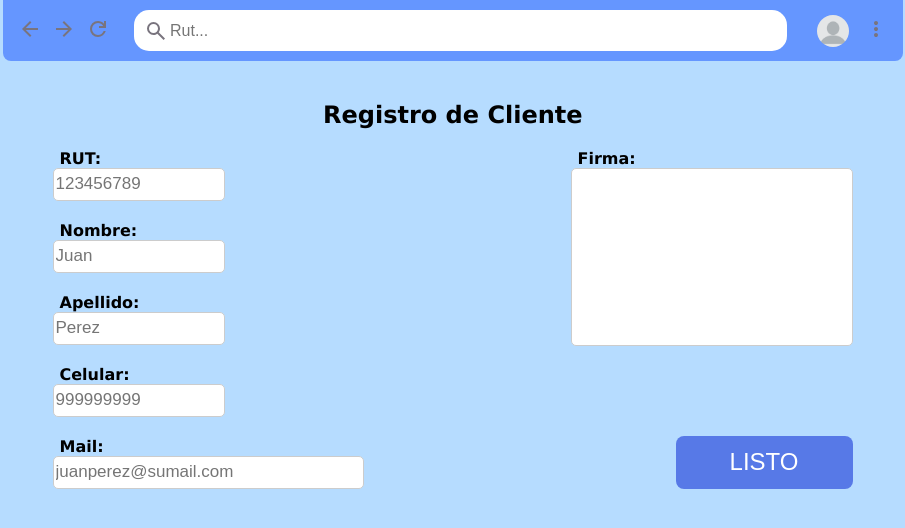
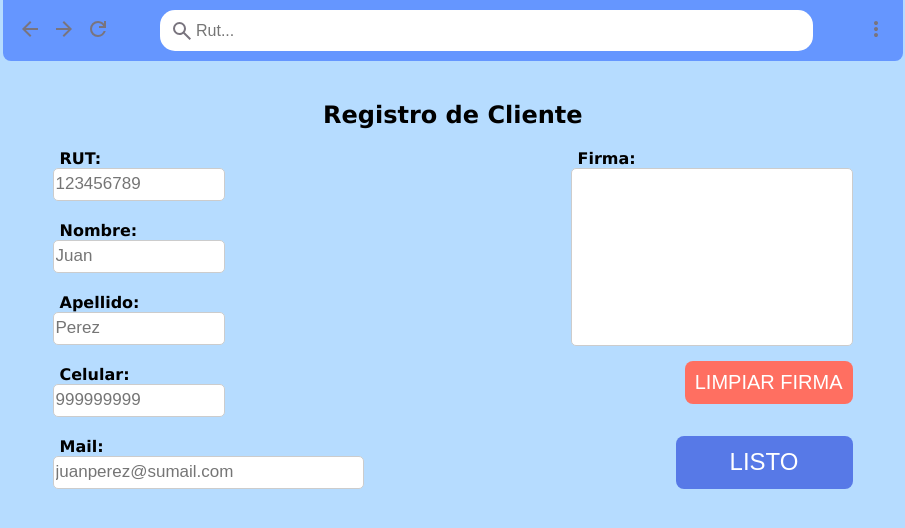
Before and after one commit to Matoxx01/Mike-s-Software, an Electron app: page home/home.html in a window 905 px wide. Drawn offline with nearby package versions, Linux system fonts and the light colour scheme.

Commit message:
refractor: welcome message in home and {photo} delete

```diff
--- a/home/home.css
+++ b/home/home.css
@@ -213,6 +213,26 @@ textarea {
     color: #5779E7;
 }
 
+.clearButton {
+    padding: 10px;
+    border: none;
+    background-color: #FF6F61;
+    color: white;
+    font-size: 20px;
+    border-radius: 8px;
+    cursor: pointer;
+    align-self: flex-end;
+    margin-top: 15px;
+    transition: background-color 0.3s, box-shadow 0.3s, border 0.3s;
+}
+
+.clearButton:hover {
+    background-color: #ffffff;
+    box-shadow: 0 0 10px #FF6F61;
+    border: 2px solid #FF6F61;
+    color: #FF6F61;
+}
+
 /* Flash Messages */
 
 .flash-messages {
--- a/home/home.html
+++ b/home/home.html
@@ -38,7 +38,6 @@
 
         <!-- Foto de perfil y opciones (derecha) -->
         <div class="toolbar-right">
-            <img class="profile-img" src="../assets/images/no_photo.webp" alt="Foto de perfil" />
             <button class="toolbar-btn">
                 <img src="../assets/icons/more.svg" alt="Más opciones" />
             </button>
@@ -78,6 +77,7 @@
             <div class="firmaContainer">
                 <label for="firma">Firma:</label>
                 <canvas id="firmaCanvas" width="280" height="176"></canvas>
+                <button type="button" id="clearCanvas" class="clearButton">LIMPIAR FIRMA</button>
             </div>
 
             <button type="submit" class="readyButton">LISTO</button>
--- a/home/home.js
+++ b/home/home.js
@@ -5,6 +5,15 @@ document.addEventListener("DOMContentLoaded", () => {
   // Inicializa Signature Pad sobre el canvas (asegúrate de haber cambiado el textarea por un canvas en el HTML)
   const canvas = document.getElementById('firmaCanvas');
   const signaturePad = new SignaturePad(canvas);
+  const clearButton = document.getElementById("clearCanvas");
+
+  // Obtén el nombre del localStorage
+  const empleado = JSON.parse(localStorage.getItem('empleado'));
+
+  // Si hay un empleado guardado, muestra el mensaje de bienvenida
+  if (empleado && empleado.name) {
+      showFlashMessage(`Bienvenido ${empleado.name}!`, 'success');
+  }
 
   // --- Eventos de la Toolbar ---
 
@@ -24,6 +33,10 @@ document.addEventListener("DOMContentLoaded", () => {
 
   refreshBtn.addEventListener('click', () => {
     window.location.reload();
+  });
+
+  clearButton.addEventListener("click", function () {
+    signaturePad.clear();
   });
 
   moreOptionsBtn.addEventListener('click', () => {
--- a/script.js
+++ b/script.js
@@ -15,7 +15,6 @@ document.getElementById('btnIngresar').addEventListener('click', async () => {
       // Guarda localmente los datos (name, photo y clave)
       localStorage.setItem('empleado', JSON.stringify({
         name: empleado.name,
-        photo: empleado.photo,
         clave: clave
       }));
       // Redirige a la página de inicio
```
